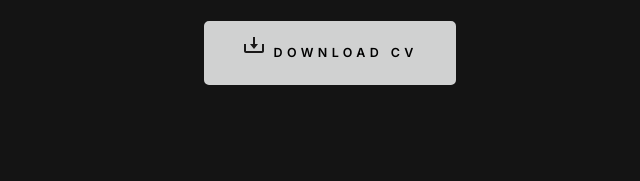
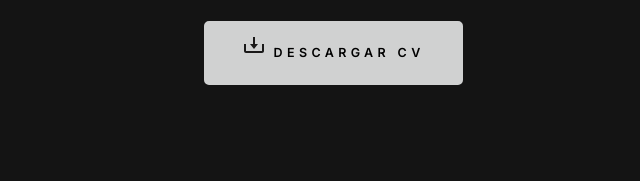
Before and after one commit to Melomario57/MyPortfolio, a plain HTML site: page index.html in a window 1280 px wide. Shown: the part 3369-3550 px from the top of the page, 640-1280 px from the left. Drawn offline with Linux system fonts and the light colour scheme.

Commit message:
Corregido botón descargar cv

```diff
--- a/index.html
+++ b/index.html
@@ -581,7 +581,11 @@
               >
             </div>
             <div class="column w-1000-stack">
-              <a href="#0" class="btn btn--download" onclick="downloadFile()">
+              <a
+                href="cv/Mario-Melo_Resume.pdf"
+                download="Mario-Melo_Resume.pdf"
+                class="btn btn--download"
+              >
                 <svg
                   xmlns="http://www.w3.org/2000/svg"
                   width="24"
@@ -594,7 +598,7 @@
                     d="M20,18H4v-7H2v7c0,1.103,0.897,2,2,2h16c1.103,0,2-0.897,2-2v-7h-2V18z"
                   ></path>
                 </svg>
-                Download CV
+                Descargar CV
               </a>
             </div>
           </div>
```
Also changed, not shown: 1 other file.
